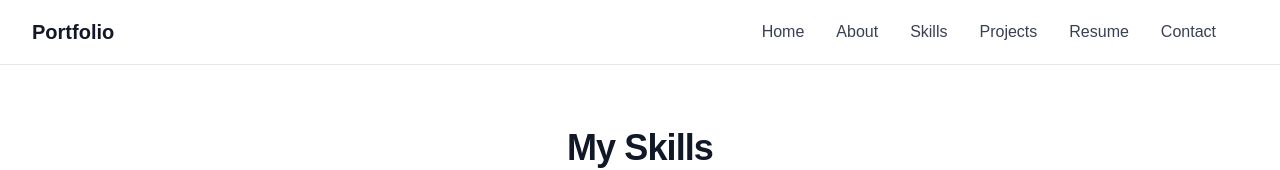
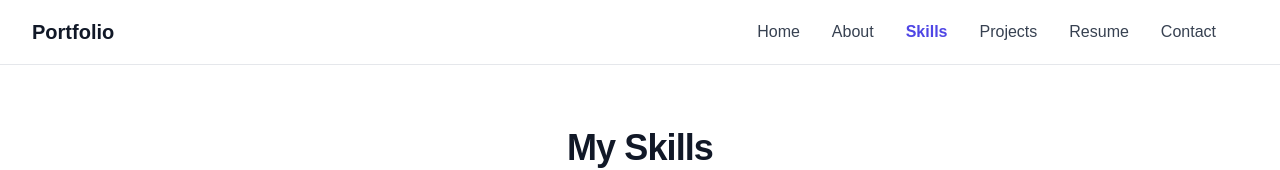
Before and after one commit to MH-Shawon/newPortfolio, a Next.js app: page /skills in a window 1280 px wide. Shown: the top 170 px of the page. Built offline with nearby package versions, Linux system fonts and the light colour scheme.

Commit message:
fix the skill

```diff
--- a/src/components/Navbar.jsx
+++ b/src/components/Navbar.jsx
@@ -2,11 +2,13 @@
 
 import Link from "next/link";
 import { useState, useEffect } from "react";
+import { usePathname } from "next/navigation";
 import { isLoggedIn } from "@/data/auth";
 
 const Navbar = () => {
   const [isMenuOpen, setIsMenuOpen] = useState(false);
   const [isUserLoggedIn, setIsUserLoggedIn] = useState(false);
+  const pathname = usePathname();
 
   useEffect(() => {
     // Check if user is logged in
@@ -15,6 +17,27 @@ const Navbar = () => {
 
   const toggleMenu = () => {
     setIsMenuOpen(!isMenuOpen);
+  };
+
+  const isActive = (path) => {
+    if (path === "/" && pathname !== "/") return false;
+    return pathname.startsWith(path);
+  };
+
+  const linkStyles = (path) => {
+    const baseStyles = "transition-colors";
+    const desktopStyles = isActive(path)
+      ? "text-indigo-600 dark:text-indigo-400 font-semibold"
+      : "text-gray-700 dark:text-gray-300 hover:text-gray-900 dark:hover:text-white";
+    return `${baseStyles} ${desktopStyles}`;
+  };
+
+  const mobileLinkStyles = (path) => {
+    const baseStyles = "block px-3 py-2 rounded-md text-base font-medium transition-colors";
+    const mobileStyles = isActive(path)
+      ? "text-indigo-600 dark:text-indigo-400 bg-gray-50 dark:bg-gray-800 font-semibold"
+      : "text-gray-700 dark:text-gray-300 hover:text-gray-900 dark:hover:text-white hover:bg-gray-100 dark:hover:bg-gray-800";
+    return `${baseStyles} ${mobileStyles}`;
   };
 
   return (
@@ -32,54 +55,30 @@ const Navbar = () => {
 
           {/* Desktop menu */}
           <div className="hidden md:flex items-center space-x-8">
-            <Link
-              href="/"
-              className="text-gray-700 dark:text-gray-300 hover:text-gray-900 dark:hover:text-white transition-colors"
-            >
+            <Link href="/" className={linkStyles("/")}>
               Home
             </Link>
-            <Link
-              href="/about"
-              className="text-gray-700 dark:text-gray-300 hover:text-gray-900 dark:hover:text-white transition-colors"
-            >
+            <Link href="/about" className={linkStyles("/about")}>
               About
             </Link>
-            <Link
-              href="/skills"
-              className="text-gray-700 dark:text-gray-300 hover:text-gray-900 dark:hover:text-white transition-colors"
-            >
+            <Link href="/skills" className={linkStyles("/skills")}>
               Skills
             </Link>
-            <Link
-              href="/projects"
-              className="text-gray-700 dark:text-gray-300 hover:text-gray-900 dark:hover:text-white transition-colors"
-            >
+            <Link href="/projects" className={linkStyles("/projects")}>
               Projects
             </Link>
-            <Link
-              href="/resume"
-              className="text-gray-700 dark:text-gray-300 hover:text-gray-900 dark:hover:text-white transition-colors"
-            >
+            <Link href="/resume" className={linkStyles("/resume")}>
               Resume
             </Link>
-            <Link
-              href="/contact"
-              className="text-gray-700 dark:text-gray-300 hover:text-gray-900 dark:hover:text-white transition-colors"
-            >
+            <Link href="/contact" className={linkStyles("/contact")}>
               Contact
             </Link>
             {isUserLoggedIn ? (
-              <Link
-                href="/admin"
-                className="text-indigo-600 dark:text-indigo-400 hover:text-indigo-800 dark:hover:text-indigo-300 transition-colors"
-              >
+              <Link href="/admin" className={linkStyles("/admin")}>
                 Admin
               </Link>
             ) : (
-              <Link
-                href="/admin/login"
-                className="text-indigo-600 dark:text-indigo-400 hover:text-indigo-800 dark:hover:text-indigo-300 transition-colors"
-              >
+              <Link href="/admin/login" className={linkStyles("/admin/login")}>
 
               </Link>
             )}
@@ -135,54 +134,30 @@ const Navbar = () => {
       {isMenuOpen && (
         <div className="md:hidden">
           <div className="px-2 pt-2 pb-3 space-y-1 sm:px-3 bg-white dark:bg-black">
-            <Link
-              href="/"
-              className="block px-3 py-2 rounded-md text-base font-medium text-gray-700 dark:text-gray-300 hover:text-gray-900 dark:hover:text-white hover:bg-gray-100 dark:hover:bg-gray-800 transition-colors"
-            >
+            <Link href="/" className={mobileLinkStyles("/")}>
               Home
             </Link>
-            <Link
-              href="/about"
-              className="block px-3 py-2 rounded-md text-base font-medium text-gray-700 dark:text-gray-300 hover:text-gray-900 dark:hover:text-white hover:bg-gray-100 dark:hover:bg-gray-800 transition-colors"
-            >
+            <Link href="/about" className={mobileLinkStyles("/about")}>
               About
             </Link>
-            <Link
-              href="/skills"
-              className="block px-3 py-2 rounded-md text-base font-medium text-gray-700 dark:text-gray-300 hover:text-gray-900 dark:hover:text-white hover:bg-gray-100 dark:hover:bg-gray-800 transition-colors"
-            >
+            <Link href="/skills" className={mobileLinkStyles("/skills")}>
               Skills
             </Link>
-            <Link
-              href="/projects"
-              className="block px-3 py-2 rounded-md text-base font-medium text-gray-700 dark:text-gray-300 hover:text-gray-900 dark:hover:text-white hover:bg-gray-100 dark:hover:bg-gray-800 transition-colors"
-            >
+            <Link href="/projects" className={mobileLinkStyles("/projects")}>
               Projects
             </Link>
-            <Link
-              href="/resume"
-              className="block px-3 py-2 rounded-md text-base font-medium text-gray-700 dark:text-gray-300 hover:text-gray-900 dark:hover:text-white hover:bg-gray-100 dark:hover:bg-gray-800 transition-colors"
-            >
+            <Link href="/resume" className={mobileLinkStyles("/resume")}>
               Resume
             </Link>
-            <Link
-              href="/contact"
-              className="block px-3 py-2 rounded-md text-base font-medium text-gray-700 dark:text-gray-300 hover:text-gray-900 dark:hover:text-white hover:bg-gray-100 dark:hover:bg-gray-800 transition-colors"
-            >
+            <Link href="/contact" className={mobileLinkStyles("/contact")}>
               Contact
             </Link>
             {isUserLoggedIn ? (
-              <Link
-                href="/admin"
-                className="block px-3 py-2 rounded-md text-base font-medium text-indigo-600 dark:text-indigo-400 hover:text-indigo-800 dark:hover:text-indigo-300 hover:bg-gray-100 dark:hover:bg-gray-800 transition-colors"
-              >
+              <Link href="/admin" className={mobileLinkStyles("/admin")}>
                 Admin
               </Link>
             ) : (
-              <Link
-                href="/admin/login"
-                className="block px-3 py-2 rounded-md text-base font-medium text-indigo-600 dark:text-indigo-400 hover:text-indigo-800 dark:hover:text-indigo-300 hover:bg-gray-100 dark:hover:bg-gray-800 transition-colors"
-              >
+              <Link href="/admin/login" className={mobileLinkStyles("/admin/login")}>
 
               </Link>
             )}
--- a/src/components/Skills.jsx
+++ b/src/components/Skills.jsx
@@ -20,10 +20,10 @@ import {
     SiMongodb,
     SiPostgresql,
     SiGraphql,
-    SiVisualstudiocode,
     SiJest,
 } from "react-icons/si";
 import { TbApi } from "react-icons/tb";
+import { VscVscode } from "react-icons/vsc";
 
 const Skills = () => {
     const [activeTab, setActiveTab] = useState("frontend");
@@ -49,8 +49,8 @@ const Skills = () => {
         tools: [
             { name: "Git", level: 85, icon: FaGitAlt, color: "#F05032" },
             { name: "GitHub", level: 85, icon: FaGithub, color: "#181717" },
-            { name: "VS Code", level: 90, icon: SiVisualstudiocode, color: "#007ACC" },
-            { name: "Figma", level: 75, icon: FaFigma, color: "#F24E1E" },
+            { name: "VS Code", level: 90, icon: VscVscode, color: "#007ACC" },
+            { name: "Figma", level: 90, icon: FaFigma, color: "#F24E1E" },
             { name: "Docker", level: 60, icon: FaDocker, color: "#2496ED" },
             { name: "Jest", level: 70, icon: SiJest, color: "#C21325" },
         ],
```
